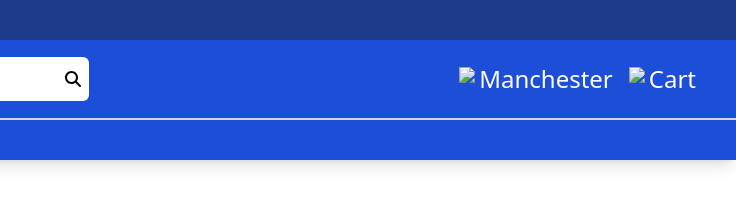
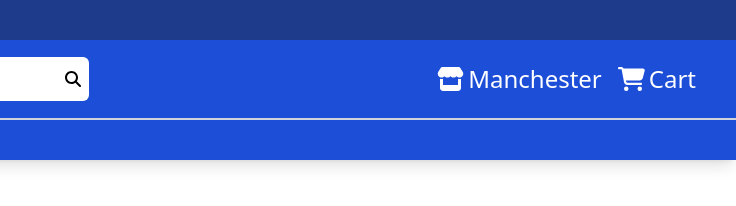
Before and after one commit to bbreuer/bestbuy_mockup, a plain HTML site: page index.html in a window 1280 px wide. Shown: the full height of the page, 544-1280 px from the left. Drawn offline with Linux system fonts and the light colour scheme.

Commit message:
Add files via upload

```diff
--- a/index.html
+++ b/index.html
@@ -40,14 +40,14 @@
         <div class="flex absolute right-0 gap-4 mr-10">
             <div class="hidden md:flex gap-1 hover:cursor-pointer">
                 <div>
-                    <img class="h-6 mt-1 items-center" src="/dist/store.svg">
+                    <img class="h-6 mt-1 items-center" src="store.svg">
                 </div>
                 <div class="text-white items-center text-2xl">Manchester</div>
             </div>
 
             <div class="flex gap-1">
                 <div>
-                    <img class="h-6 mt-1 items-center hover:cursor-pointer" src="/dist/cart.svg">
+                    <img class="h-6 mt-1 items-center hover:cursor-pointer" src="cart.svg">
                 </div>
                 <div class="hidden md:flex text-white items-center text-2xl hover:cursor-pointer hover:underline">Cart</div>
             </div>
```
